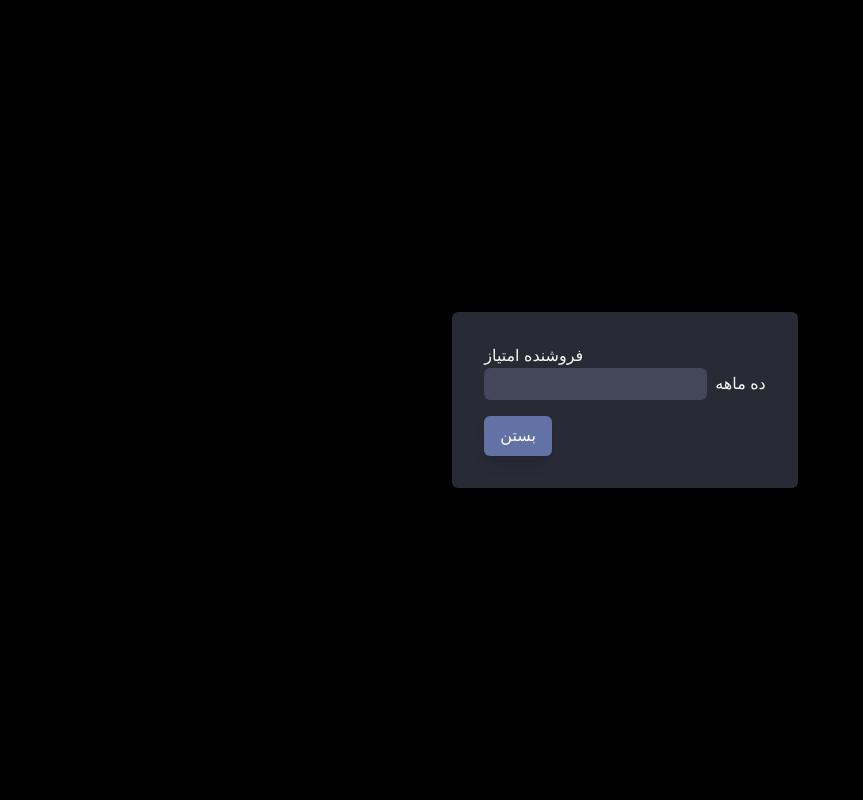
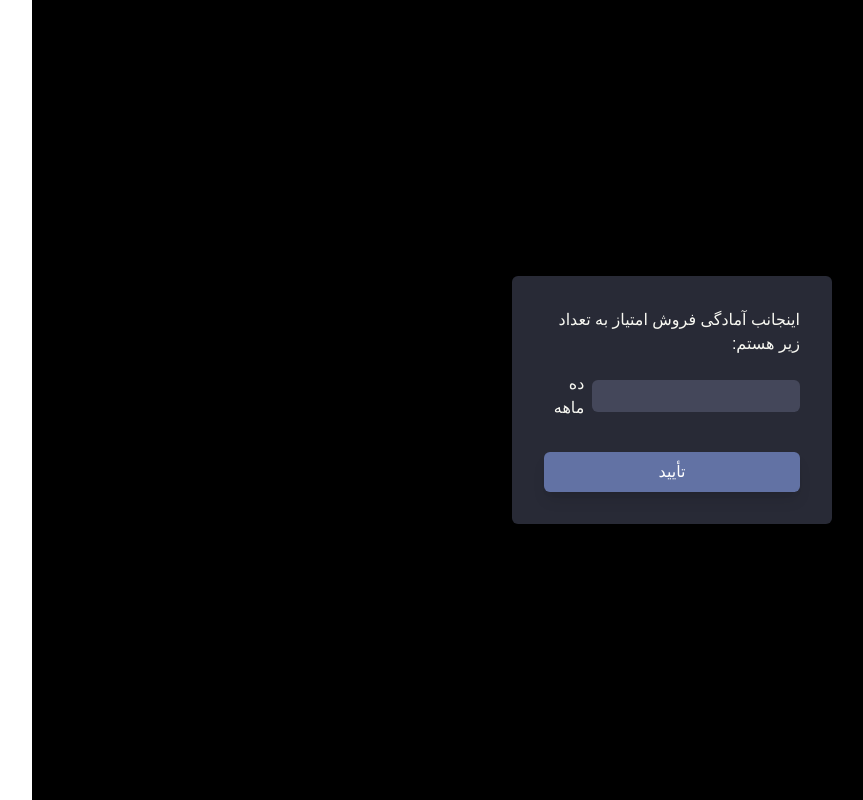
Before and after one commit to milad7212/resanet-eita, a Next.js app: page / in a window 1280 px wide. Both pictures are taken after a click on the button "فروشنده امتیاز". Shown: the whole page, without its empty margins (15-878 px from the left). Built offline with nearby package versions, Linux system fonts and the light colour scheme.

Commit message:
feat: improve RTL layout and modal content

```diff
--- a/app/layout.tsx
+++ b/app/layout.tsx
@@ -24,7 +24,7 @@ export default function RootLayout({
   children: React.ReactNode;
 }>) {
   return (
-    <html lang="en">
+    <html lang="fa" dir="rtl">
       <body
         className={`${geistSans.variable} ${geistMono.variable} antialiased`}
       >
--- a/app/page.tsx
+++ b/app/page.tsx
@@ -47,7 +47,7 @@ export default function Home() {
             className="fixed inset-0 flex items-center justify-center bg-black bg-opacity-50"
           >
             <div className="rounded-md bg-background p-8 text-foreground">
-              <p>قیمت: ۱,۰۰۰,۰۰۰ تومان</p>
+              <p className="text-right">قیمت: ۱,۰۰۰,۰۰۰ تومان</p>
               <button
                 onClick={() => setPriceModalOpen(false)}
                 className="mt-4 rounded-md bg-comment px-4 py-2 text-white shadow-lg"
@@ -66,15 +66,17 @@ export default function Home() {
             exit={{ opacity: 0 }}
             className="fixed inset-0 flex items-center justify-center bg-black bg-opacity-50"
           >
-            <div className="rounded-md bg-background p-8 text-foreground">
-              <label htmlFor="seller-score">فروشنده امتیاز</label>
+            <div className="flex w-80 flex-col gap-4 rounded-md bg-background p-8 text-foreground">
+              <p className="text-right">
+                اینجانب آمادگی فروش امتیاز به تعداد زیر هستم:
+              </p>
               <div className="flex items-center gap-2">
                 <input
                   id="seller-score"
                   type="number"
                   value={sellerScore}
                   onChange={(e) => setSellerScore(e.target.value)}
-                  className="rounded-md bg-current-line px-2 py-1 text-white"
+                  className="w-full rounded-md bg-current-line px-2 py-1 text-white"
                 />
                 <span>ده ماهه</span>
               </div>
@@ -82,7 +84,7 @@ export default function Home() {
                 onClick={() => setSellerModalOpen(false)}
                 className="mt-4 rounded-md bg-comment px-4 py-2 text-white shadow-lg"
               >
-                بستن
+                تأیید
               </button>
             </div>
           </motion.div>
@@ -96,14 +98,16 @@ export default function Home() {
             exit={{ opacity: 0 }}
             className="fixed inset-0 flex items-center justify-center bg-black bg-opacity-50"
           >
-            <div className="rounded-md bg-background p-8 text-foreground">
-              <label htmlFor="buyer-score">خریدار امتیاز</label>
+            <div className="flex w-80 flex-col gap-4 rounded-md bg-background p-8 text-foreground">
+              <p className="text-right">
+                اینجانب آمادگی خرید امتیاز به تعداد زیر هستم:
+              </p>
               <input
                 id="buyer-score"
                 type="number"
                 value={buyerScore}
                 onChange={(e) => setBuyerScore(e.target.value)}
-                className="rounded-md bg-current-line px-2 py-1 text-white"
+                className="w-full rounded-md bg-current-line px-2 py-1 text-white"
               />
               <button
                 onClick={() => {
```
